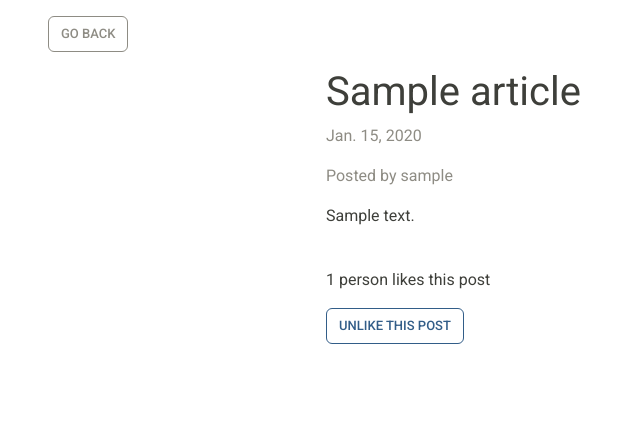
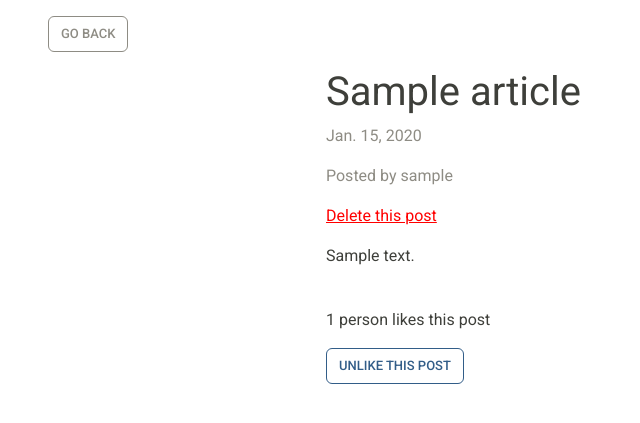
Before and after one commit to nutchoey/Django-Blog-Bootstrap, a Django app: page /1/ in a window 1280 px wide. Shown: the part 56-479 px from the top of the page, without its empty margins (0-640 px from the left). Run offline with Django 5.2, Linux system fonts and the light colour scheme; a user stored in the database is signed in; tables that the repository leaves empty hold one stand-in row (values such as "Sample post").

Commit message:
add tag <a> Delete this post

```diff
--- a/blog/templates/blog/post_detail.html
+++ b/blog/templates/blog/post_detail.html
@@ -13,6 +13,13 @@
 
             <p class="text-muted">{{ object.date }}</p>
             <p class="text-muted">Posted by {{ object.author.username }}</p>
+
+
+            {% if request.user.username == object.author.username %}
+                <div class="pb-3">
+                    <a style="color:red" href="{% url 'delete_post' object.pk %}">Delete this post</a>
+                </div>
+            {% endif %}
 
             <div>
                 {{ object.content|safe }}
```
